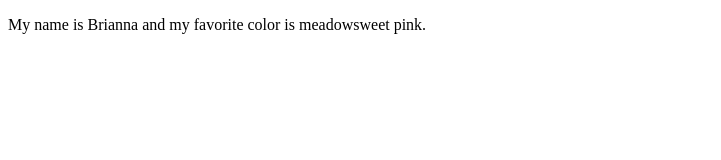
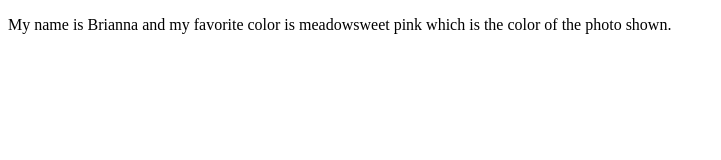
Before and after one commit to brina0781/Web_Dev, a plain HTML site: page aboutme.html in a window 1280 px wide. Shown: the whole page, without its empty margins (0-721 px from the left). Drawn offline with Linux system fonts and the light colour scheme.

Commit message:
Update aboutme.html
finished

```diff
--- a/aboutme.html
+++ b/aboutme.html
@@ -6,6 +6,6 @@
     <title>About me </title>
 </head>
 <body>
-    <p>My name is Brianna and my favorite color is meadowsweet pink.</p>
+    <p>My name is Brianna and my favorite color is meadowsweet pink which is the color of the photo shown.</p>
 </body>
 </html>
```
